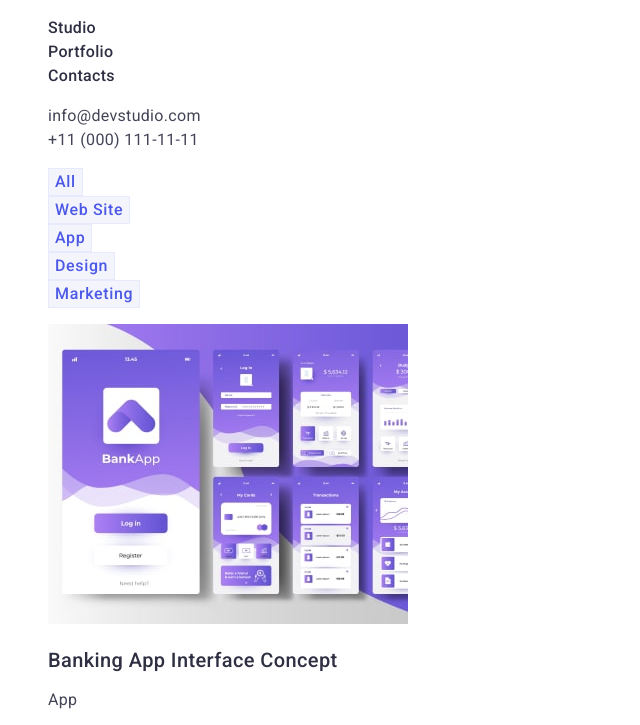
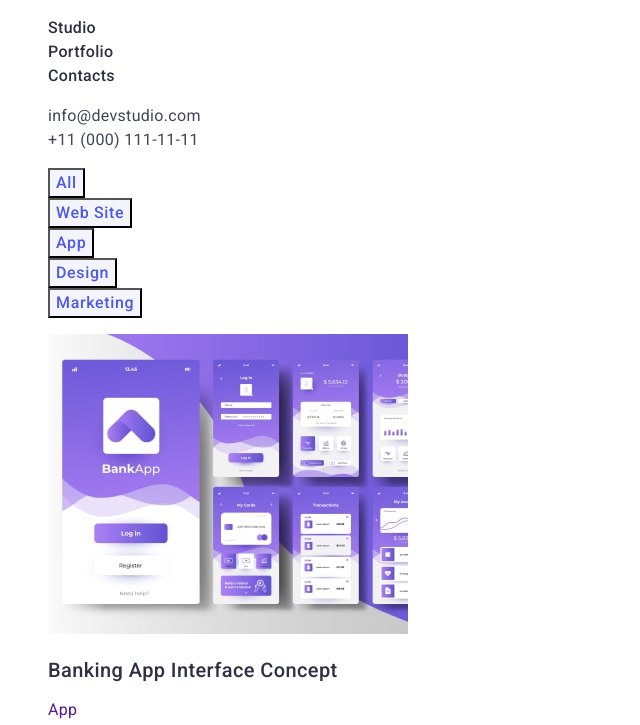
Before and after one commit to vitalii-kravchenko-edu/goit-markup-hw-02, a plain HTML site: page portfolio.html in a window 1280 px wide. Shown: the part 32-757 px from the top of the page, without its empty margins (0-640 px from the left). Drawn offline with Linux system fonts and the light colour scheme.

Commit message:
hw2-fix3

```diff
--- a/css/styles.css
+++ b/css/styles.css
@@ -15,7 +15,7 @@
 body {
   font-family: "Roboto", sans-serif;
   font-size: 16px;
-  line-height: calc(24/16);
+  line-height: 1.5;
   letter-spacing: 0.32px;
   color: var(--primary-text-color);
   background-color: var(--primary-white-color);
@@ -103,19 +103,6 @@ body {
   background: var(--pressed-color);
 }
 
-/* .visually-hidden {
-  position: absolute;
-  width: 1px;
-  height: 1px;
-  margin: -1px;
-  border: 0;
-  padding: 0;
-  white-space: nowrap;
-  clip-path: inset(100%);
-  clip: rect(0 0 0 0);
-  overflow: hidden;
-} */
-
 .feature-title {
   font-size: 20px;
   font-weight: 500;
@@ -145,7 +132,7 @@ body {
 .team-member {
   font-size: 20px;
   font-weight: 500;
-  line-height: calc(24/20);
+  line-height: 1.2;
   letter-spacing: 0.4px;
   color: var(--primary-dark-color);
 }
@@ -159,13 +146,12 @@ body {
 }
 
 .filter-btn {
-  font-family: inherit;
+  font-family: "Roboto", sans-serif;
   font-size: 16px;
   font-weight: 500;
-  line-height: calc(24/16);
+  line-height: 1.5;
   letter-spacing: 0.64px;
   color: var(--brand-color);
-  border: 1px solid var(--accent-color);
   background: var(--primary-light-color);
   cursor: pointer;
 }
@@ -180,11 +166,7 @@ body {
 .project-card-title {
   font-size: 20px;
   font-weight: 500;
-  line-height: calc(24/20);
+  line-height: 1.2;
   letter-spacing: 0.4px;
   color: var(--primary-dark-color);
 }
-
-.project-card-desc {
-  color: var(--primary-text-color);
-}
--- a/portfolio.html
+++ b/portfolio.html
@@ -24,7 +24,7 @@
           <li>
             <a class="link nav-link" href="./portfolio.html">Portfolio</a>
           </li>
-          <li><a class="link nav-link" href="#">Contacts</a></li>
+          <li><a class="link nav-link" href="">Contacts</a></li>
         </ul>
       </nav>
       <address class="contact">
```
